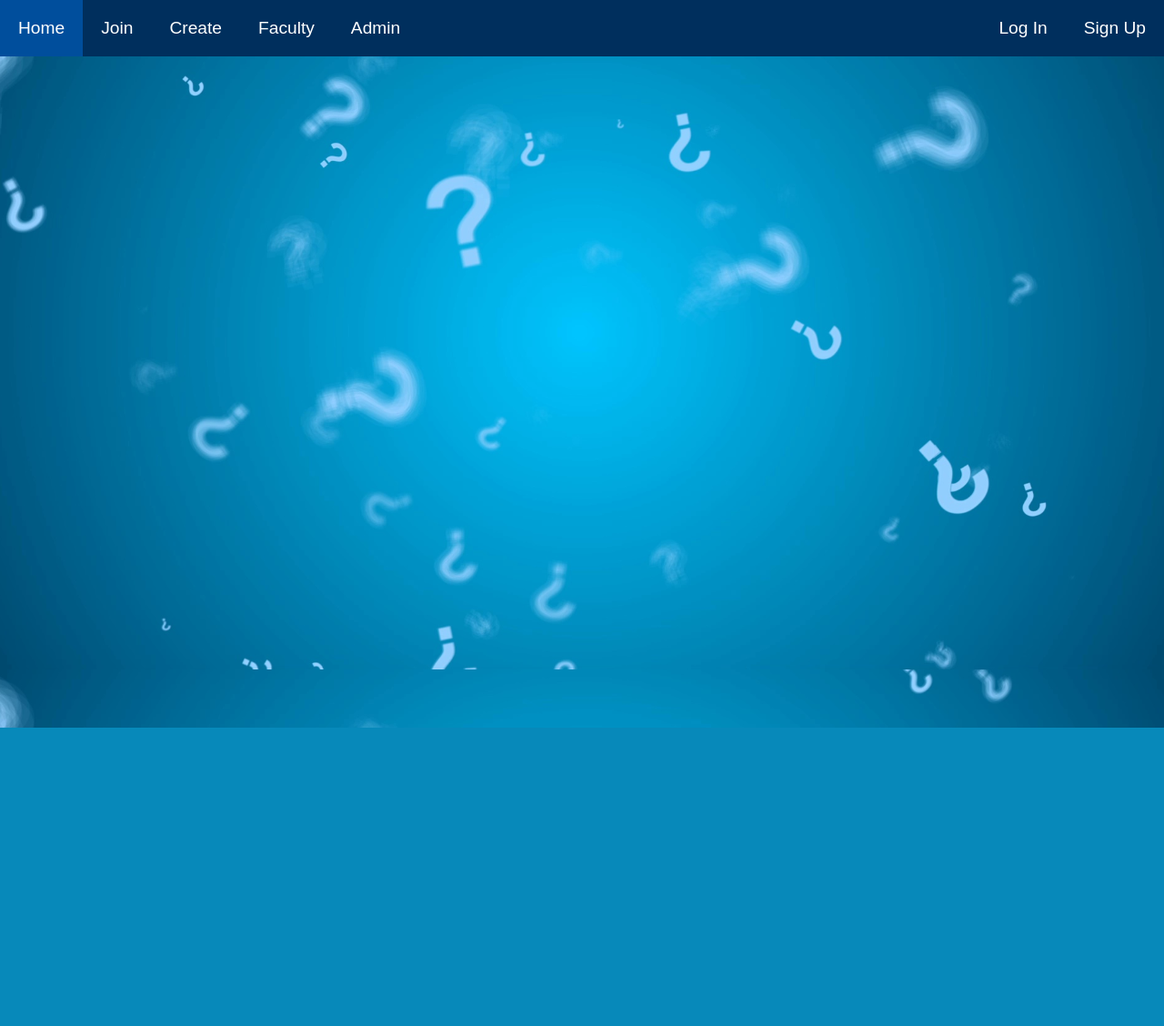
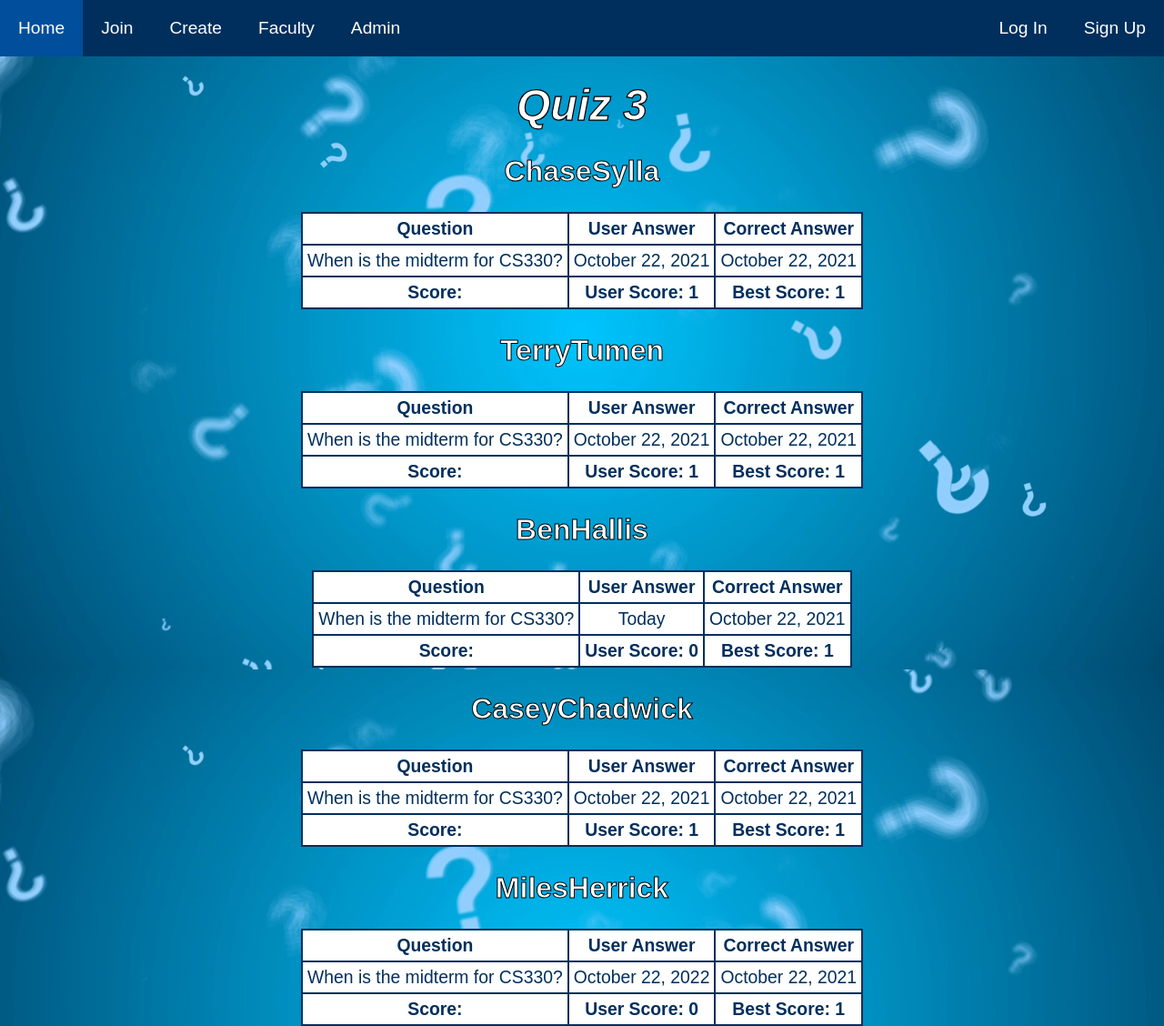
Before and after one commit to milesHerrick/quiz-project, a PHP site: page /individual.html in a window 1280 px wide. Shown: the whole page at 91% size. Before the commit the page ends 800 px from the top, so only its background shows below. Run offline with PHP 8.4, Linux system fonts and the light colour scheme.

Commit message:
Added content to Individual

```diff
--- a/individual.css
+++ b/individual.css
@@ -15,3 +15,23 @@
     width: 80%;
     margin-top: 5em;
 }
+
+h1 {
+    font-size: 3em;
+    font-weight: bold;
+    margin: 0;
+}
+
+h2 {
+    -webkit-text-stroke: 1px black;
+    font-size: 2em;
+}
+
+table, th, td {
+    border: 2px solid #002f5d;
+    border-collapse: collapse;
+    padding: 5px;
+    background-color: white;
+    font-size: 1.1em;
+    color: #002f5d;
+}
--- a/individual.html
+++ b/individual.html
@@ -25,7 +25,107 @@
 
     <div id="flexbox">
         <div id="container">
-
+            <h1><I>Quiz 3</I></h1>
+            <div id="score">
+                <h2>ChaseSylla</h2>
+                <table>
+                    <tr>
+                        <th>Question</th>
+                        <th>User Answer</th>
+                        <th>Correct Answer</th>
+                    </tr>
+                    <tr>
+                        <td>When is the midterm for CS330?</td>
+                        <td>October 22, 2021</td>
+                        <td>October 22, 2021</td>
+                    </tr>
+                    <tr>
+                        <th>Score:</th>
+                        <th>User Score: 1</th>
+                        <th>Best Score: 1</th>
+                    </tr>
+                </table>
+            </div>
+            <div id="score">
+                <h2>TerryTumen</h2>
+                <table>
+                    <tr>
+                        <th>Question</th>
+                        <th>User Answer</th>
+                        <th>Correct Answer</th>
+                    </tr>
+                    <tr>
+                        <td>When is the midterm for CS330?</td>
+                        <td>October 22, 2021</td>
+                        <td>October 22, 2021</td>
+                    </tr>
+                    <tr>
+                        <th>Score:</th>
+                        <th>User Score: 1</th>
+                        <th>Best Score: 1</th>
+                    </tr>
+                </table>
+            </div>
+            <div id="score">
+                <h2>BenHallis</h2>
+                <table>
+                    <tr>
+                        <th>Question</th>
+                        <th>User Answer</th>
+                        <th>Correct Answer</th>
+                    </tr>
+                    <tr>
+                        <td>When is the midterm for CS330?</td>
+                        <td>Today</td>
+                        <td>October 22, 2021</td>
+                    </tr>
+                    <tr>
+                        <th>Score:</th>
+                        <th>User Score: 0</th>
+                        <th>Best Score: 1</th>
+                    </tr>
+                </table>
+            </div>
+            <div id="score">
+                <h2>CaseyChadwick</h2>
+                <table>
+                    <tr>
+                        <th>Question</th>
+                        <th>User Answer</th>
+                        <th>Correct Answer</th>
+                    </tr>
+                    <tr>
+                        <td>When is the midterm for CS330?</td>
+                        <td>October 22, 2021</td>
+                        <td>October 22, 2021</td>
+                    </tr>
+                    <tr>
+                        <th>Score:</th>
+                        <th>User Score: 1</th>
+                        <th>Best Score: 1</th>
+                    </tr>
+                </table>
+            </div>
+            <div id="score">
+                <h2>MilesHerrick</h2>
+                <table>
+                    <tr>
+                        <th>Question</th>
+                        <th>User Answer</th>
+                        <th>Correct Answer</th>
+                    </tr>
+                    <tr>
+                        <td>When is the midterm for CS330?</td>
+                        <td>October 22, 2022</td>
+                        <td>October 22, 2021</td>
+                    </tr>
+                    <tr>
+                        <th>Score:</th>
+                        <th>User Score: 0</th>
+                        <th>Best Score: 1</th>
+                    </tr>
+                </table>
+            </div>
         </div>
     </div>
 
```
Also changed, not shown: faculty.html (+8 -8 lines).
